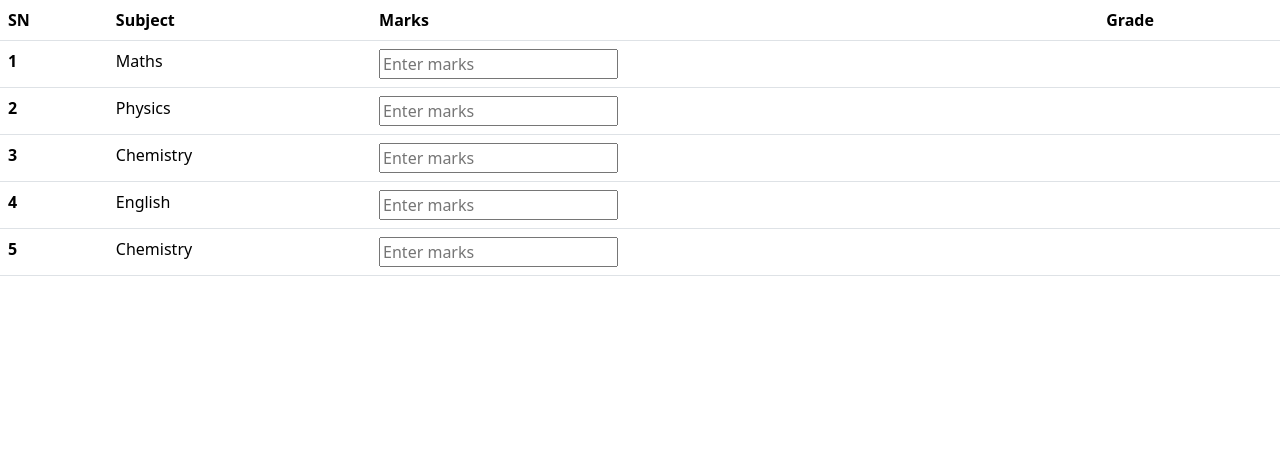
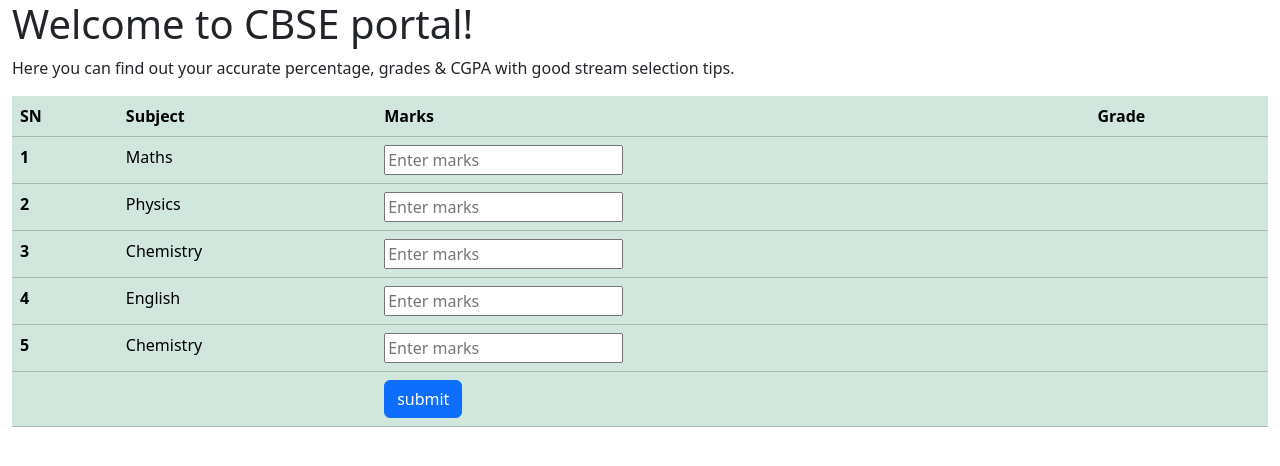
Before and after one commit to Anichha/Ultimate-solution, a plain HTML site: page public/cbse.html in a window 1280 px wide. Drawn offline with Linux system fonts and the light colour scheme.

Commit message:
f1 modification

```diff
--- a/public/cbse.html
+++ b/public/cbse.html
@@ -7,10 +7,14 @@
     <link rel="stylesheet" href="../fontawesome-free-6.5.1-web/css/all.css">
     <script src="../bootstrap-5.3.2-dist/js/bootstrap.bundle.js"></script>
     <!-- my links -->
+    <link rel="stylesheet" href="../css/cbse.css">
     <title>Cbse</title>
 </head>
 <body>
-    <table class="table">
+ <section class="container-fluid">
+    <h1> Welcome to CBSE portal!</h1>
+    <p>Here you can find out your accurate percentage, grades & CGPA with good stream selection tips.</p>
+    <table class="table table-success">
         <thead>
           <tr>
             <th scope="col">SN</th>
@@ -50,7 +54,14 @@
             <td><input type="text" id="Hindi" placeholder="Enter marks"></td>
             <td><span id="hg"></span></td>
           </tr>
+          <tr>
+            <td></td>
+            <td></td>
+            <td class="colspan-4"><button class="btn btn-primary">submit</button></td>
+            <td></td>
+          </tr>
         </tbody>
       </table>
+ </section>
 </body>
 </html>
```
